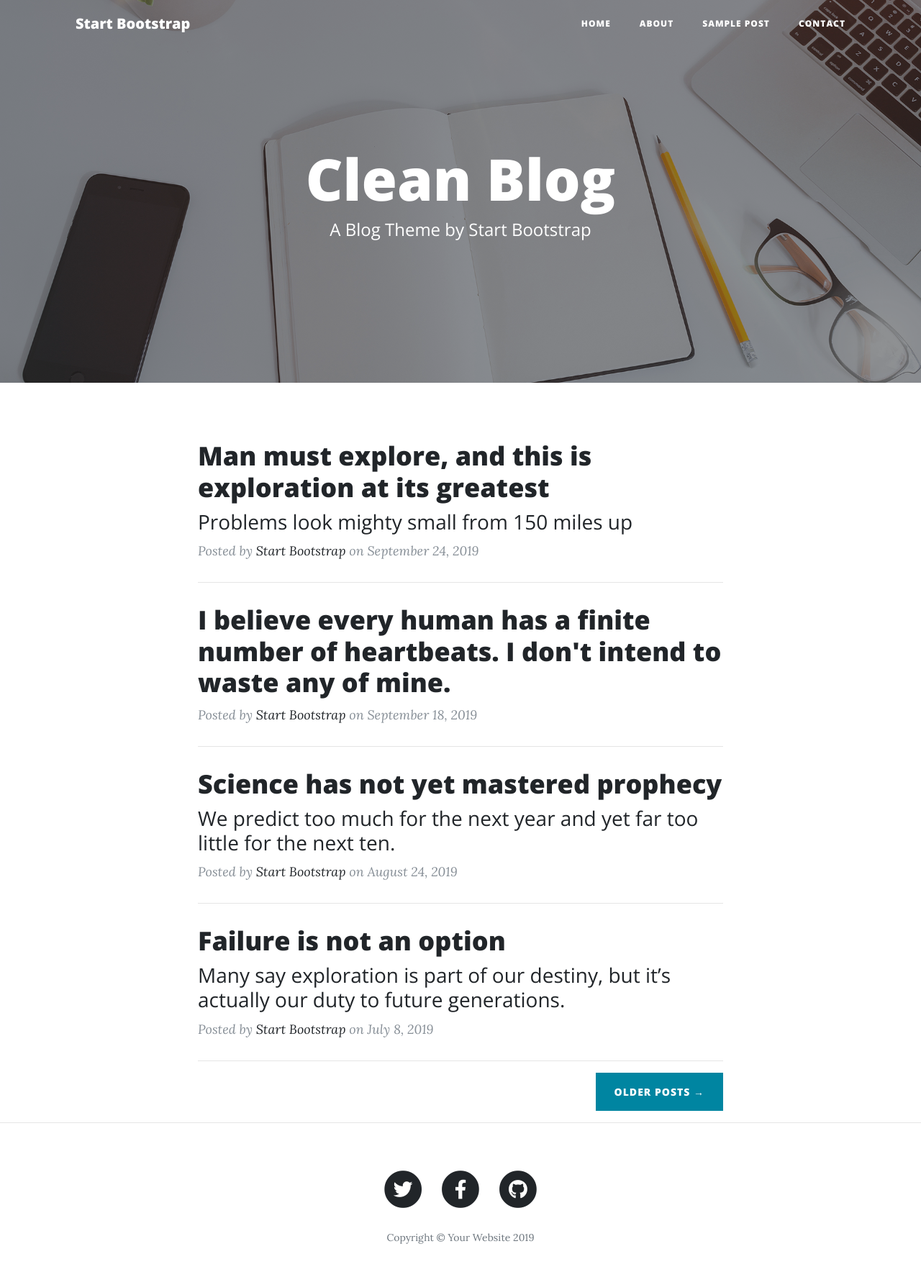
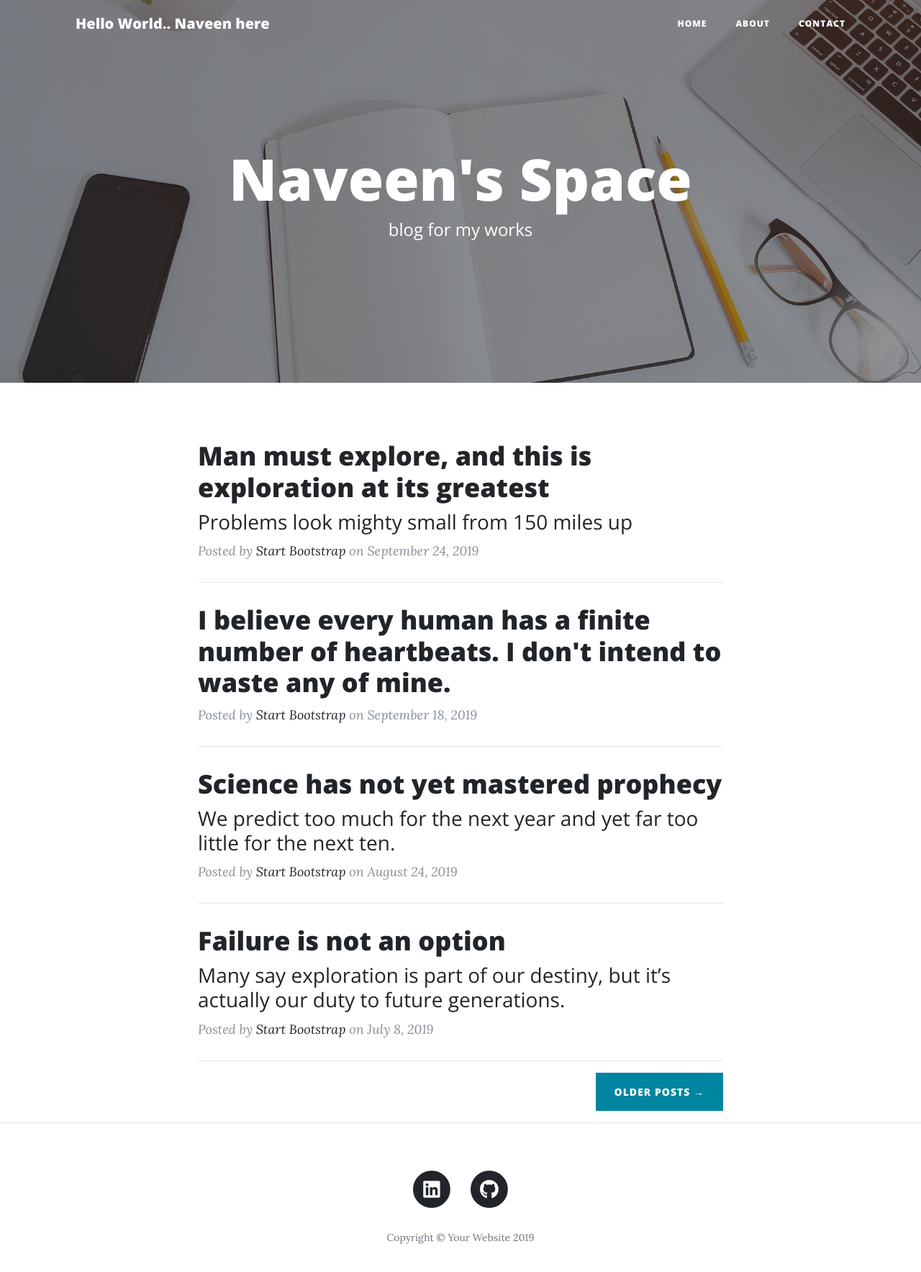
Before and after one commit to nyalla/nyalla.github.io, a website: page index.html in a window 1280 px wide. Shown: the whole page at 72% size. Drawn offline with nearby package versions, Linux system fonts and the light colour scheme.

Commit message:
added linbks

```diff
--- a/index.html
+++ b/index.html
@@ -8,7 +8,7 @@
   <meta name="description" content="">
   <meta name="author" content="">
 
-  <title>Clean Blog - Start Bootstrap Theme</title>
+  <title>Naveen's Blog about his work and timelines</title>
 
   <!-- Bootstrap core CSS -->
   <link href="vendor/bootstrap/css/bootstrap.min.css" rel="stylesheet">
@@ -28,7 +28,7 @@
   <!-- Navigation -->
   <nav class="navbar navbar-expand-lg navbar-light fixed-top" id="mainNav">
     <div class="container">
-      <a class="navbar-brand" href="index.html">Start Bootstrap</a>
+      <a class="navbar-brand" href="index.html">Hello World.. Naveen here</a>
       <button class="navbar-toggler navbar-toggler-right" type="button" data-toggle="collapse" data-target="#navbarResponsive" aria-controls="navbarResponsive" aria-expanded="false" aria-label="Toggle navigation">
         Menu
         <i class="fas fa-bars"></i>
@@ -41,9 +41,9 @@
           <li class="nav-item">
             <a class="nav-link" href="about.html">About</a>
           </li>
-          <li class="nav-item">
-            <a class="nav-link" href="post.html">Sample Post</a>
-          </li>
+          <!-- <li class="nav-item"> -->
+            <!-- <a class="nav-link" href="post.html">Sample Post</a> -->
+          <!-- </li> -->
           <li class="nav-item">
             <a class="nav-link" href="contact.html">Contact</a>
           </li>
@@ -59,8 +59,8 @@
       <div class="row">
         <div class="col-lg-8 col-md-10 mx-auto">
           <div class="site-heading">
-            <h1>Clean Blog</h1>
-            <span class="subheading">A Blog Theme by Start Bootstrap</span>
+            <h1>Naveen's Space</h1>
+            <span class="subheading">blog for my works</span>
           </div>
         </div>
       </div>
@@ -141,23 +141,23 @@
         <div class="col-lg-8 col-md-10 mx-auto">
           <ul class="list-inline text-center">
             <li class="list-inline-item">
-              <a href="#">
+              <a href="https://www.linkedin.com/in/naveenyalla22/">
                 <span class="fa-stack fa-lg">
                   <i class="fas fa-circle fa-stack-2x"></i>
-                  <i class="fab fa-twitter fa-stack-1x fa-inverse"></i>
+                  <i class="fab fa-linkedin fa-stack-1x fa-inverse"></i>
                 </span>
               </a>
             </li>
+            <!-- <li class="list-inline-item"> -->
+              <!-- <a href="#"> -->
+                <!-- <span class="fa-stack fa-lg"> -->
+                  <!-- <i class="fas fa-circle fa-stack-2x"></i> -->
+                  <!-- <i class="fab fa-facebook-f fa-stack-1x fa-inverse"></i> -->
+                <!-- </span> -->
+              <!-- </a> -->
+            <!-- </li> -->
             <li class="list-inline-item">
-              <a href="#">
-                <span class="fa-stack fa-lg">
-                  <i class="fas fa-circle fa-stack-2x"></i>
-                  <i class="fab fa-facebook-f fa-stack-1x fa-inverse"></i>
-                </span>
-              </a>
-            </li>
-            <li class="list-inline-item">
-              <a href="#">
+              <a href="https://github.com/naveenyalla22">
                 <span class="fa-stack fa-lg">
                   <i class="fas fa-circle fa-stack-2x"></i>
                   <i class="fab fa-github fa-stack-1x fa-inverse"></i>
```
